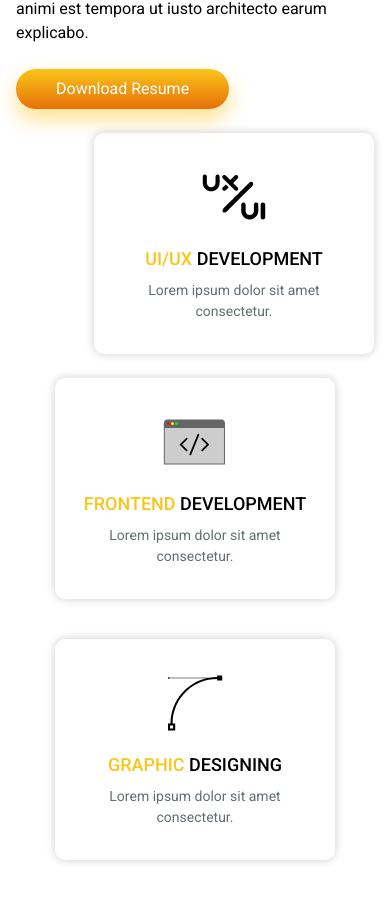
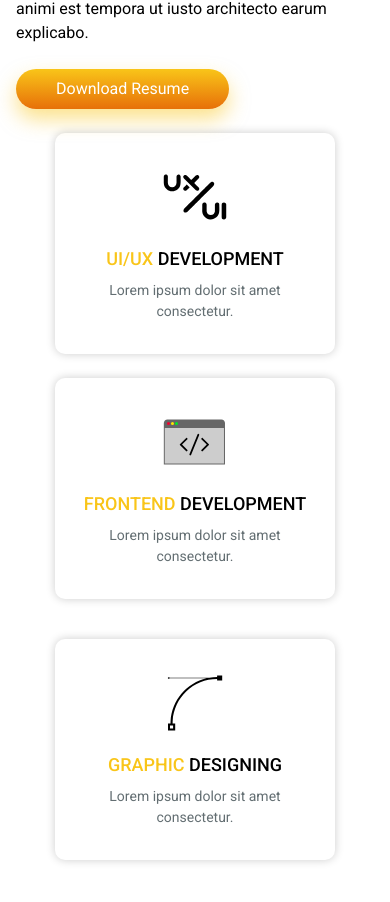
Before and after one commit to saalikimtiaz2/Portfolio-Website, a Next.js app: page / in a window 390 px wide. Shown: the part 1059-1961 px from the top of the page. Built offline with nearby package versions, Linux system fonts and the light colour scheme.

Commit message:
responsive issues resolved

```diff
--- a/pages/index.jsx
+++ b/pages/index.jsx
@@ -43,7 +43,7 @@ export default function Home() {
                 <h1 className="text-48 text-primary leading-tight font-bold">services</h1>
                 <p className='max-w-65'>Lorem ipsum dolor sit amet, consectetur adipisicing elit. Omnis illo nesciunt exercitationem animi est tempora ut iusto architecto earum explicabo.</p>
                 <PrimaryButton>Download Resume</PrimaryButton>
-                <div className={`${Styles.card} ml-auto`}>
+                <div className={`${Styles.card} xs:mx-auto lg:ml-auto`}>
                   <UIUX />
                   <h1 className="text-18 font-medium uppercase mt-4"><span className='text-primary'>UI/UX</span> Development</h1>
                   <p className='text-14 text-gray text-center max-w-25 mt-2'>
```
